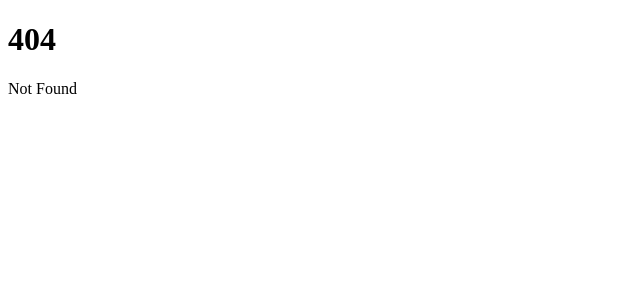
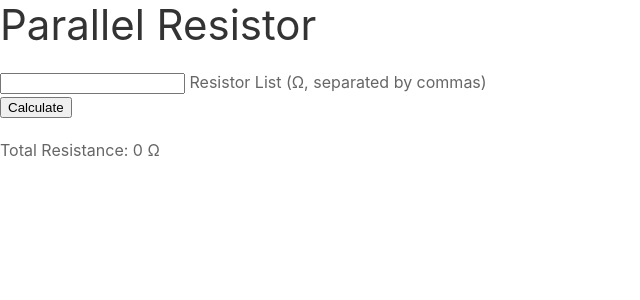
Before and after one commit to Dexerix/OhmCalc-sv, a SvelteKit app: page /Parallel in a window 1280 px wide. Before the commit this address had no page. Shown: the top 300 px of the page, without its empty margins (0-640 px from the left). Built offline with nearby package versions, Linux system fonts and the light colour scheme.

Commit message:
feat: add parallel and serial resistor calculations with corresponding UI components

```diff
--- a/src/app.html
+++ b/src/app.html
@@ -3,6 +3,9 @@
 	<head>
 		<meta charset="utf-8" />
 		<link rel="icon" href="%sveltekit.assets%/favicon.png" />
+		<link rel="stylesheet" href="https://cdn.jsdelivr.net/npm/uikit@3.23.0/dist/css/uikit.min.css" />
+		<script src="https://cdn.jsdelivr.net/npm/uikit@3.23.0/dist/js/uikit.min.js"></script>
+		<script src="https://cdn.jsdelivr.net/npm/uikit@3.23.0/dist/js/uikit-icons.min.js"></script>
 		<meta name="viewport" content="width=device-width, initial-scale=1" />
 		%sveltekit.head%
 	</head>
--- a/src/routes/Menu.svelte
+++ b/src/routes/Menu.svelte
@@ -4,4 +4,6 @@
     <li><a href="./Resistance">Resistance</a></li>
     <li><a href="./Section">Section</a></li>
     <li><a href="./Resistivity">Resistivity</a></li>
+    <li><a href="./Parallel">Parallel resistors</a></li>
+    <li><a href="./Serial">Serial resistors</a></li>
 </ul>
--- a/src/routes/Ohm.svelte.ts
+++ b/src/routes/Ohm.svelte.ts
@@ -12,7 +12,7 @@ let diameter: number;
 let gauge: number;
 let l: number;
 let rho: number;
-let r_list: number[];
+let r_list: string[];
 let r_total: number;
 
 function treat_exp(raw_v: string): number {
@@ -76,28 +76,28 @@ export function rhosistence(raw_rho:string, raw_gauge:string, raw_l:string): num
     return r;
 };
 
-export function parallel_resistor(r_list: number[]): number {
+export function parallel_resistor(r_list: string[]): number {
     r_total = 0;
     if (r_list.length === 0) {
         return 0;
-    }else if (r_list.length === 1) {
-        return r_list[0];
+    } else if (r_list.length === 1) {
+        return treat_exp(r_list[0]);
     } else {
         for (let i = 0; i < r_list.length; i++) {
-        r_total += 1 / r_list[i];
-    }
-    return 1 / r_total;
+            r_total += 1 / treat_exp(r_list[i]);
+        }
+        return 1 / r_total;
     }
 };
 
-export function serial_resistor(r_list: number[]): number {
+export function serial_resistor(r_list: string[]): number {
     r_total = 0;
     if (r_list.length > 1) {
         for (let i = 0; i < r_list.length; i++) {
-            r_total += r_list[i];
+            r_total += treat_exp(r_list[i]);
         }
     } else {
-        r_total = r_list[0];
+        r_total = treat_exp(r_list[0]);
     }
     return r_total;
 };
--- /dev/null
+++ b/src/routes/Parallel/+page.svelte
@@ -0,0 +1,14 @@
+<script lang="ts">
+    import type { PageData } from './$types';
+    let { data }: { data: PageData } = $props();
+    import Header from '../Header.svelte';
+    import { parallel_resistor } from '../Ohm.svelte';
+    let resistor_list: string = $state('');
+    let totalValue: number = $state(0);
+</script>
+
+<Header title="Parallel Resistor" />
+
+<input bind:value={resistor_list} type="text" name="resistor_list" id="resistor_list"> Resistor List (Ω, separated by commas)<br>
+<button onclick={() => { totalValue = parallel_resistor(resistor_list.split(',')); }}>Calculate</button>
+<p>Total Resistance: {totalValue} Ω</p>
--- a/src/routes/Voltage/+page.svelte
+++ b/src/routes/Voltage/+page.svelte
@@ -11,7 +11,7 @@
 
 <Header title="Voltage"/>
 
-<input bind:value={resistance} type="text" name="voltage" id="voltage"> Voltage (V)<br>
+<input bind:value={resistance} type="text" name="resistance" id="resistance"> Resistance (Ω)<br>
 <input bind:value={intensity} type="text" name="intensity" id="intensity"> Intensity (A)<br>
 <button onclick={() => { voltageValue = voltage(resistance, intensity); }}>Calculate</button>
-<p>Resistance: {voltageValue} V</p>
+<p>Voltage: {voltageValue} V</p>
```
Also changed, not shown: src/routes/Serial/+page.svelte (added, +14 -0 lines).
